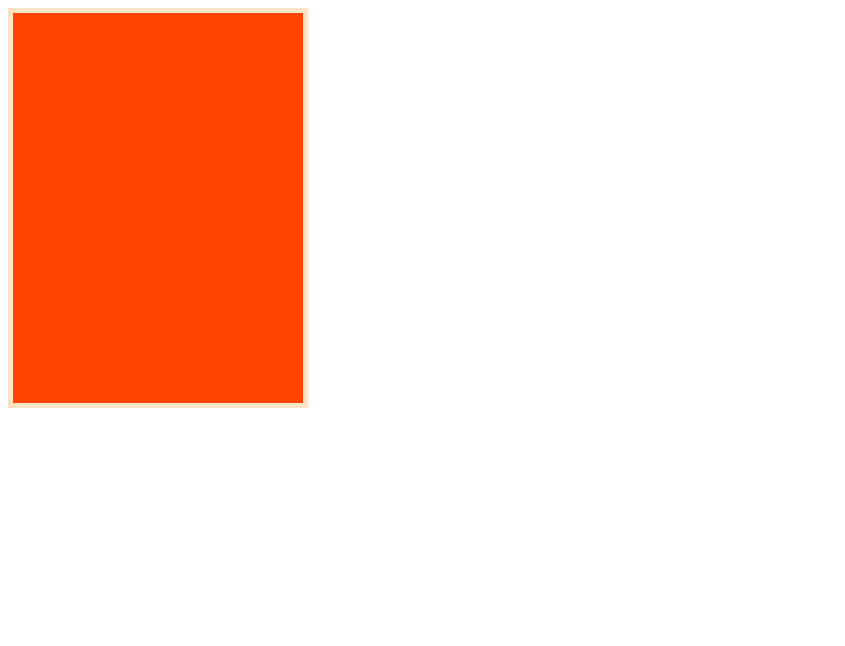
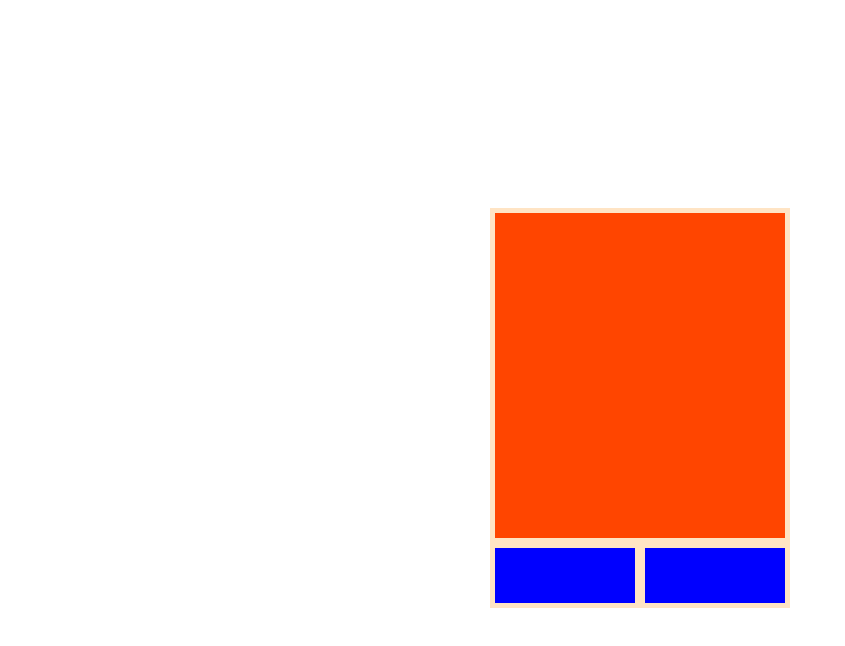
Before and after one commit to ArtemiyKiselev/ArtemiyKiselev.github.io, a plain HTML site: page Klass work 15(2).html in a window 1280 px wide. Shown: the whole page, without its empty margins (0-845 px from the left). Drawn offline with Linux system fonts and the light colour scheme.

Commit message:
Add files via upload

```diff
--- a/Klass work 15(2).html
+++ b/Klass work 15(2).html
@@ -19,6 +19,25 @@
             margin: 5px;
             display: flex;
         }
+        .item-2 {
+            display: flex;
+            justify-content: space-around;
+            flex-basis: 20%;
+        }
+        .info {
+            width: 50%;
+            margin: 5px;
+            background-color: blue;
+        }
+        body {
+            display: flex;
+            height: 100vh;
+            justify-content: center;
+            align-items: center;
+        }
+        .container:hover {
+            box-shadow: 4px 3px 0px 1px #008080;
+        }
     </style>
 </head>
 <body>
```
Also changed, not shown: Klass work 16.html (added, +21 -0 lines).
